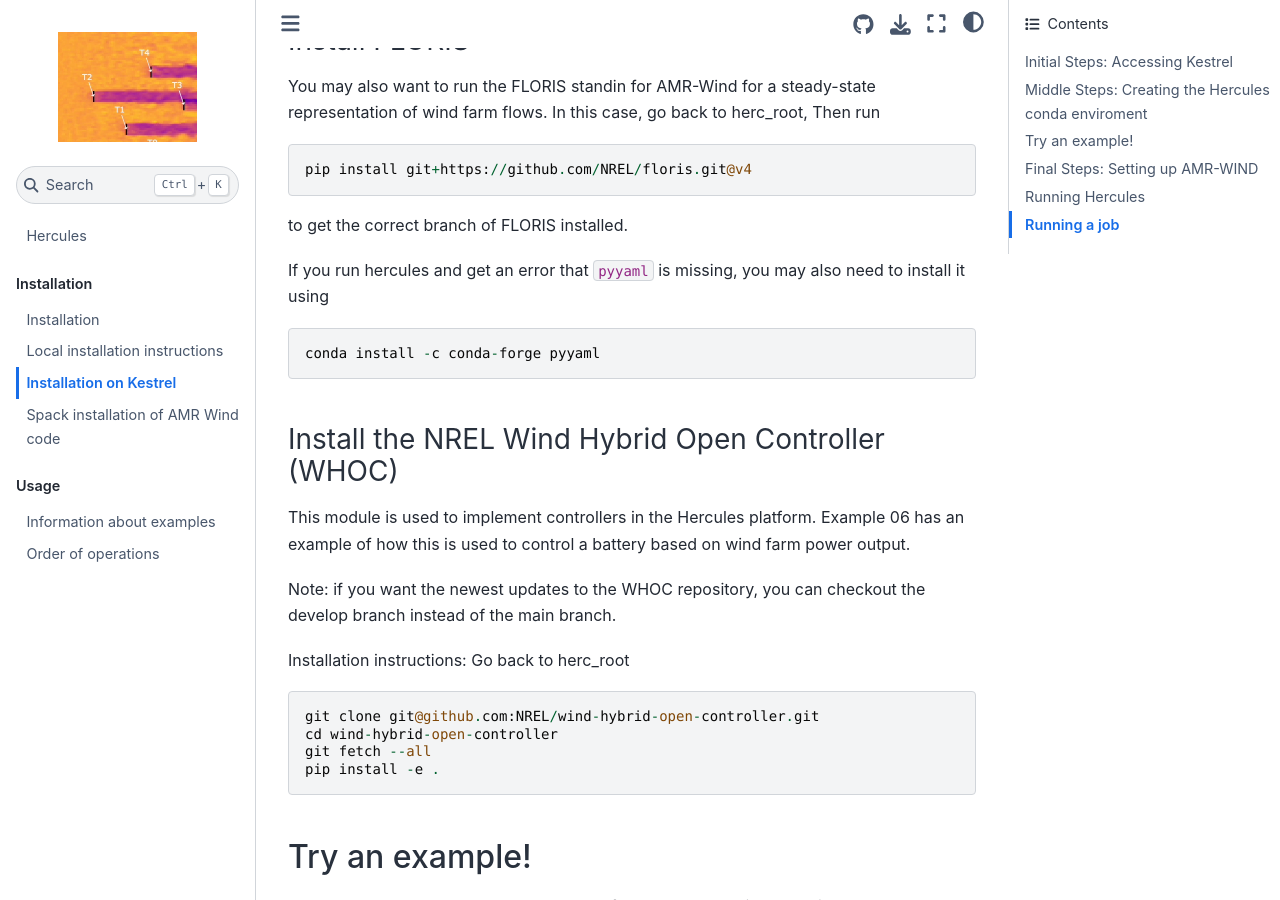
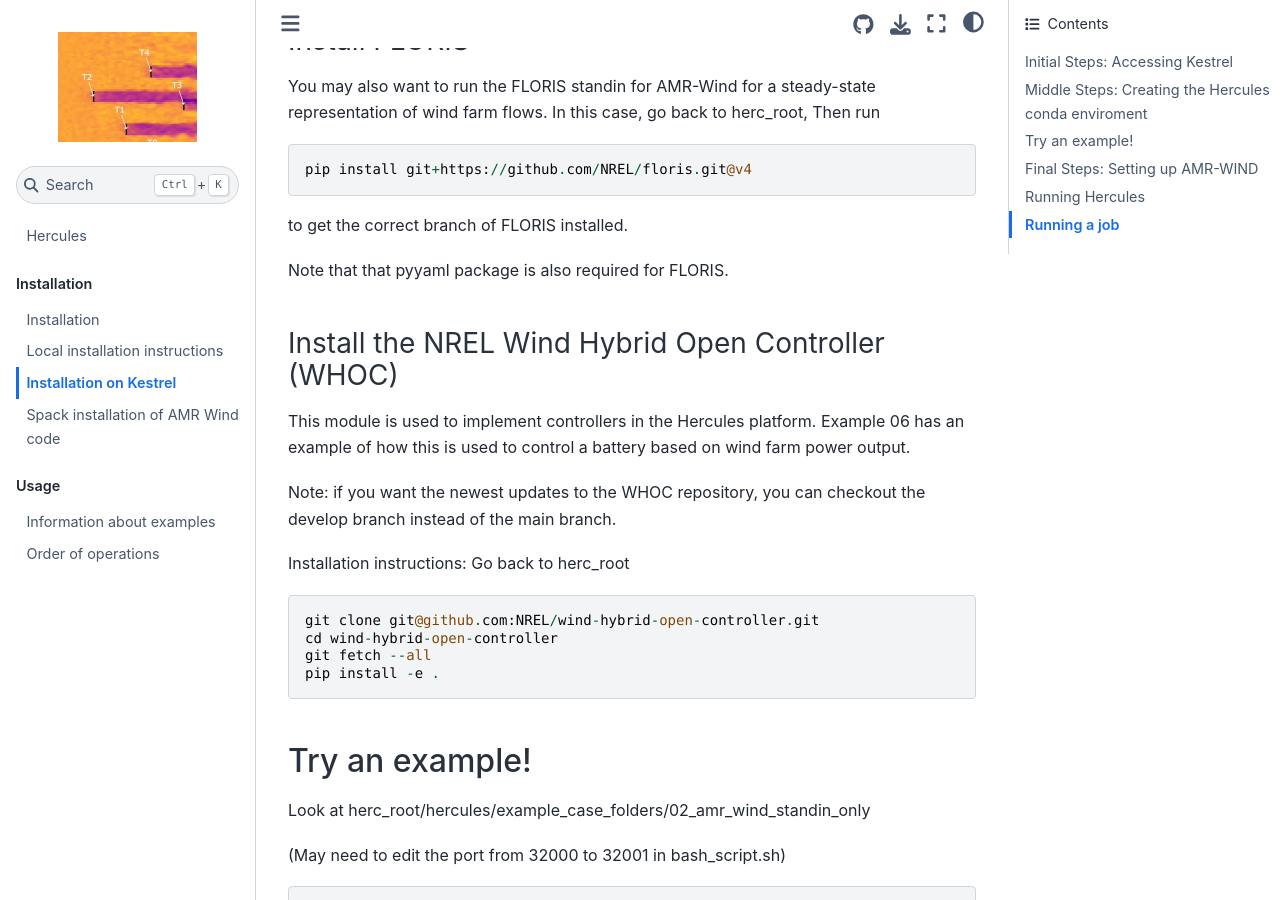
Before and after one commit to NREL/hercules, a Jupyter Book: the page built from docs/install_on_kestrel.md, in a window 1280 px wide and 900 px high, scrolled down 2369 px. Built offline with Jupyter Book 1.0.4 settings and Sphinx 7.4.7 and the Sphinx Book theme 1.1.4, drawn with Linux system fonts in a browser that asks for light colours.

Commit message:
Kestral instructions edit

````diff
--- a/docs/install_on_kestrel.md
+++ b/docs/install_on_kestrel.md
@@ -107,10 +107,7 @@
 ```
 to get the correct branch of FLORIS installed.
 
-If you run hercules and get an error that `pyyaml` is missing, you may also need to install it using
-```
-conda install -c conda-forge pyyaml
-```
+Note that that pyyaml package is also required for FLORIS.
 
 ### Install the NREL Wind Hybrid Open Controller (WHOC)
 
````
